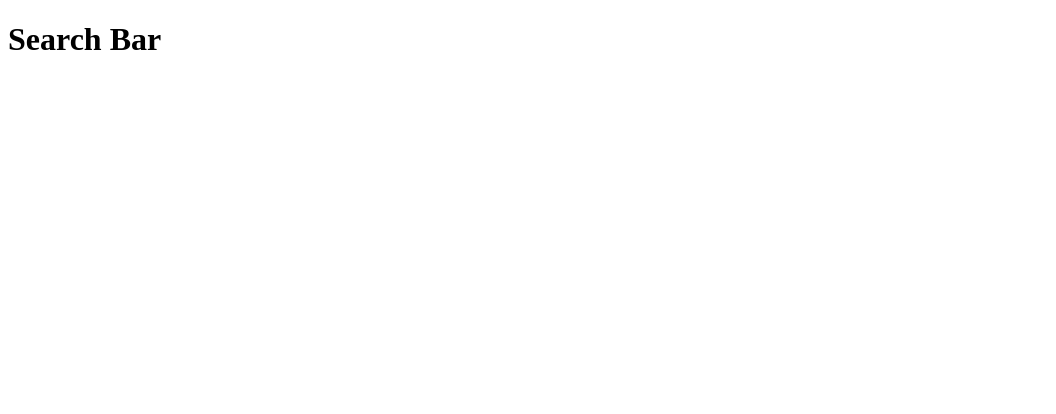
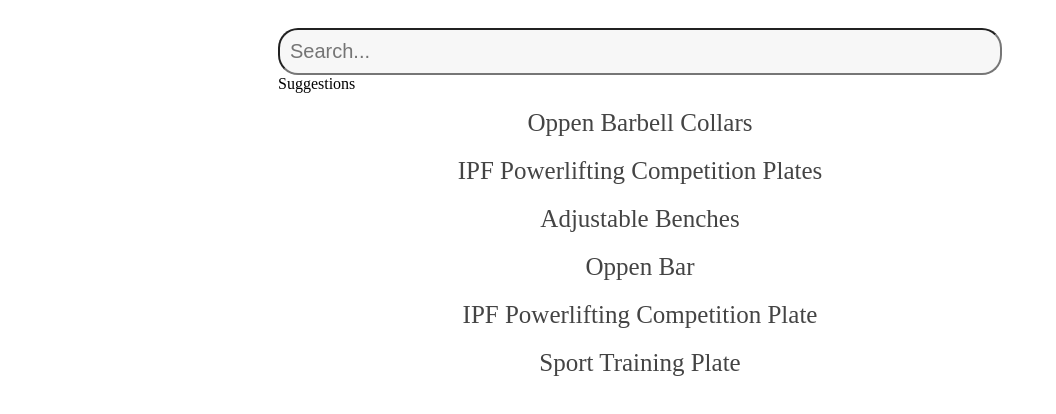
Before and after one commit to CrisH2307/gym-e-commerce, a Next.js app: page /search in a window 1280 px wide. Shown: the top 414 px of the page, without its empty margins (0-1056 px from the left). Built offline with nearby package versions, Linux system fonts and the light colour scheme.

Commit message:
Update the SearchBar Component
SearchBar

```diff
--- a/package.json
+++ b/package.json
@@ -16,6 +16,7 @@
     "@fortawesome/free-regular-svg-icons": "^6.5.1",
     "@fortawesome/free-solid-svg-icons": "^6.5.1",
     "@fortawesome/react-fontawesome": "^0.2.0",
+    "@mui/icons-material": "^5.15.14",
     "@mui/material": "^5.15.14",
     "@popperjs/core": "^2.11.8",
     "bootstrap": "^5.3.3",
--- a/src/pages/search/index.js
+++ b/src/pages/search/index.js
@@ -1,9 +1,46 @@
-import React from "react";
+import React, { useState, useRef } from "react";
+import Data from "../../components/Assets/data";
+import "./search.css";
+import BackspaceIcon from "@mui/icons-material/Backspace";
+const Search = () => {
+  const [query, setQuery] = useState("");
+  const inputRef = useRef(null);
 
-export default function Search() {
+  const clearSearch = () => {
+    setQuery("");
+    if (inputRef.current) {
+      inputRef.current.value = "";
+    }
+  };
   return (
-    <div>
-      <h1>Search Bar</h1>
+    <div className="body">
+      <div className="searchInputs">
+        <input
+          ref={inputRef}
+          type="text"
+          placeholder="Search..."
+          className="search"
+          value={query}
+          onChange={(e) => setQuery(e.target.value)}
+        />
+        {query.length > 0 && (
+          <div className="searchIcon" onClick={clearSearch}>
+            <BackspaceIcon />
+          </div>
+        )}
+      </div>
+      <span>Suggestions</span>
+      <ul className="list">
+        {Data.filter((data) => data.name.toLowerCase().includes(query)).map(
+          (data_product) => (
+            <li key={data_product.id} className="listItem">
+              {data_product.name}
+            </li>
+          )
+        )}
+      </ul>
     </div>
   );
-}
+};
+
+export default Search;
--- /dev/null
+++ b/src/pages/search/search.css
@@ -0,0 +1,69 @@
+body {
+  display: flex;
+  justify-content: center;
+  align-items: center;
+  height: 40vh;
+  margin: 0;
+}
+.searchInputs {
+  margin-top: 105px;
+  display: flex;
+  position: relative;
+}
+.search {
+  padding: 10px;
+  font-size: 20px;
+  width: 700px;
+  display: flex;
+  flex-direction: column;
+  align-items: center;
+  border-radius: 20px;
+  background-color: #f7f7f7;
+}
+
+.searchIcon {
+  height: 60px;
+  width: 50px;
+  background-color: transparent;
+  display: grid;
+  place-items: center;
+  position: absolute;
+  right: 10px;
+  top: 50%;
+  transform: translateY(-50%);
+}
+
+.list {
+  padding: 0;
+  list-style: none;
+  text-align: center;
+}
+
+.listItem {
+  margin-bottom: 20px;
+  font-size: 25px;
+  color: #444;
+  font-weight: 300;
+}
+
+table {
+  width: 100%;
+  margin: 50px 0px;
+  border-spacing: 15px;
+  color: #444;
+}
+
+tr {
+  margin-bottom: 20px;
+}
+
+th {
+  width: 250px;
+  text-align: left;
+  font-size: 20px;
+}
+
+td {
+  width: 250px;
+  font-size: 20px;
+}
```
Also changed, not shown: 2 other files (tests, documents, lock files or other folders).
